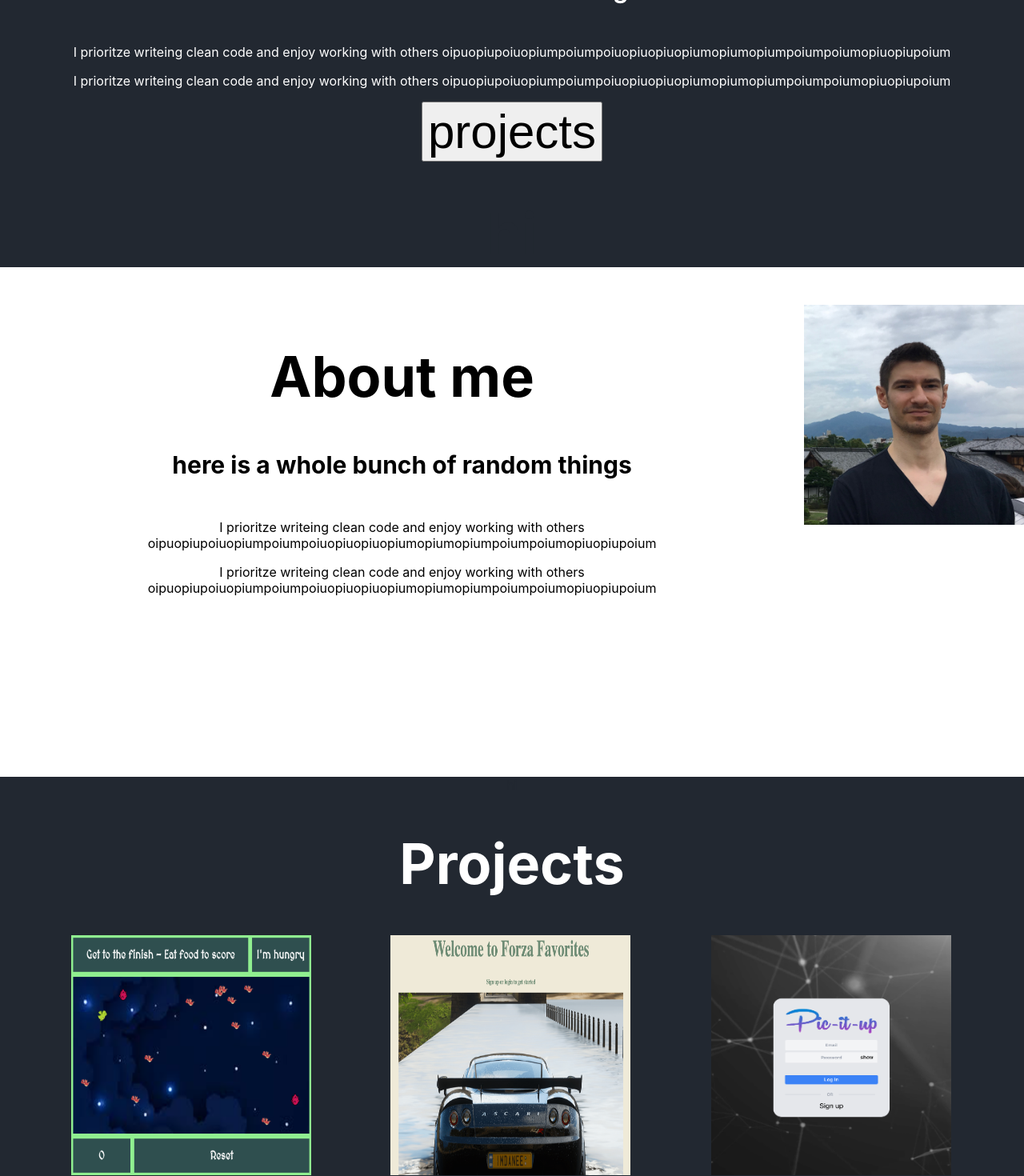
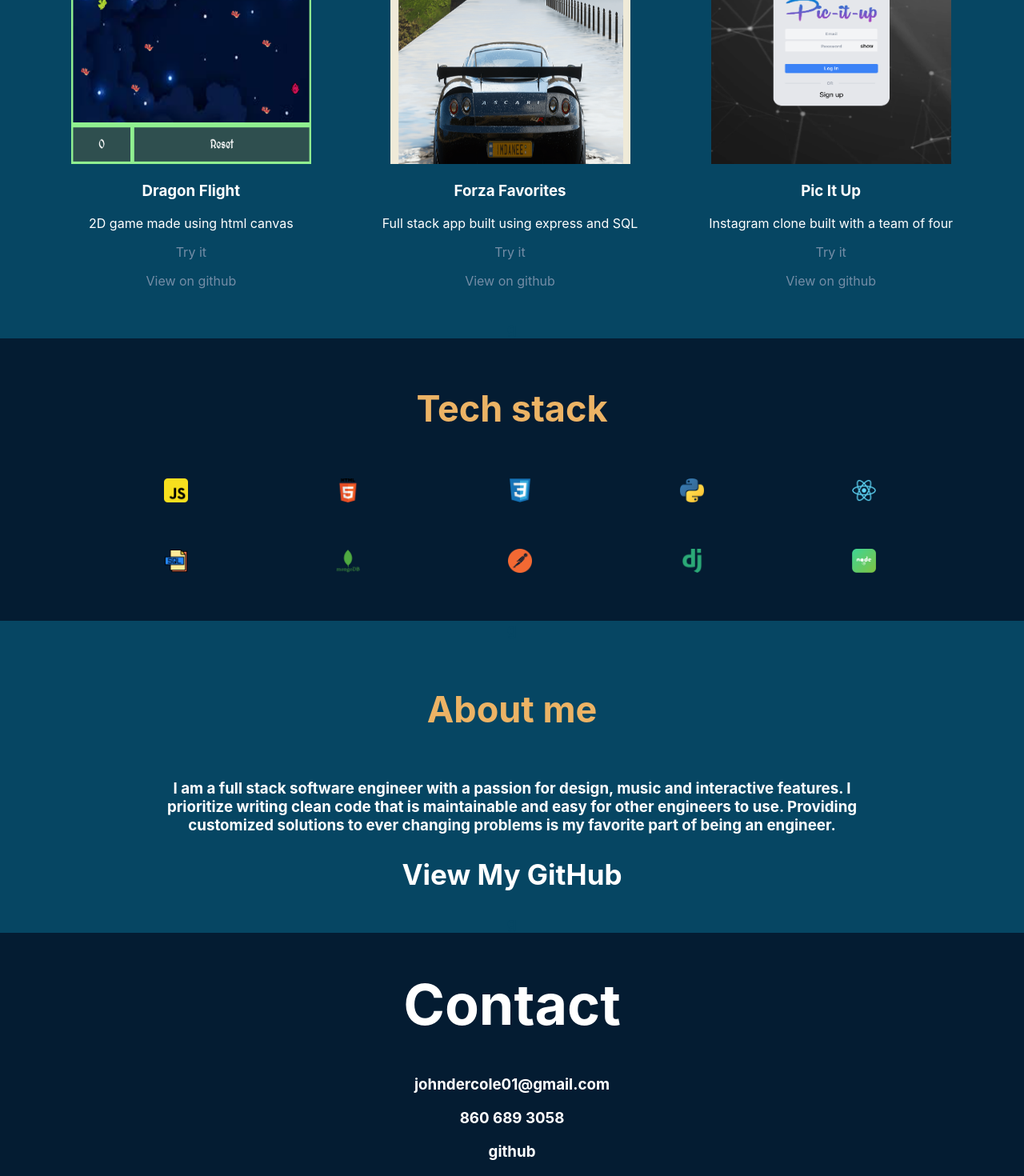
Before and after one commit to GianlorenzoDercole/portfolio, a Next.js app: page / in a window 1280 px wide. Shown: the part 640-2110 px from the top of the page at 80% size. Built offline with nearby package versions, Linux system fonts and the light colour scheme.

Commit message:
changed to orginal

```diff
--- a/pages/index.js
+++ b/pages/index.js
@@ -5,12 +5,13 @@ export default function Home() {
   return (
     <div >
       <Head>
-        <title>Create Next App</title>
+        <title>John Dercole Portfolio</title>
         <meta name="description" content="Generated by create next app" />
         <link rel="icon" href="/favicon.ico" />
       </Head>
       <main>
 
+        <div>
 
 {/* <p className={styles.extraGreen}>I am a super cool software engineer now. I make super cool sytuff with</p> */}
 <div >
@@ -29,7 +30,7 @@ export default function Home() {
             color: #748DA6
         }
         p {
-             //font-size: 30px
+            // font-size: 70px
         }
         h1 {
             font-size: 70px
@@ -49,10 +50,6 @@ export default function Home() {
         }
         h4 {
             font-size: 45px
-        }
-        h5 {
-
-            font-size:30px;
         }
         center {
             text-align: center
@@ -76,11 +73,8 @@ export default function Home() {
             color: #ECB365
         }
         .bg {
-            background-color: #222831;
-            color: #222831
-        }
-        .whiteBackground {
-            background-color: white;
+            background-color: #064663;
+            color: #064663
         }
         .margin-right {
             margin-right: 20px
@@ -102,74 +96,19 @@ export default function Home() {
       .mr {
         margin-left: 20px;
       }
-      .b{
-          font-size: 50px;
-      }
     }
 
-
-
-
     `}</style>
-
-{/* <div>
-
-
-
-
-
-
-</div> */}
+<h1 className='whiteText margin-left'>John Dercole</h1>
+<h4 className='orangeText margin-left'>Full Stack Software Engineer</h4>
+<div className='bg mt'>
 <div className='bg'>
-    <p className='bg'>hi</p>
-    <h1 className='whiteText'>Hi, Im John</h1>
-    <Image className='margin-left'
-                    src='/j.jpg'
-                    height={300}
-                    width={300}
-                />
-    <h5 className='whiteText'>a full-stack software engineer</h5>
-    <div>
-
-    <p className='whiteText'>I prioritze writeing clean code and enjoy working with others oipuopiupoiuopiumpoiumpoiuopiuopiuopiumopiumopiumpoiumpoiumopiuopiupoium</p>
-    <p className='whiteText'>I prioritze writeing clean code and enjoy working with others oipuopiupoiuopiumpoiumpoiuopiuopiuopiumopiumopiumpoiumpoiumopiuopiupoium</p>
-    <button className={styles.button}>projects</button>
-    <h1 className='bg'> hi</h1>
-    </div>
-
-
-
-
-
-
+    <h3 className='bg'>g</h3>
 </div>
-
-<div className='whiteBackground flex'>
-    <div>
-    <h1>About me</h1>
-    <h5>here is a whole bunch of random things</h5>
-    <p >I prioritze writeing clean code and enjoy working with others oipuopiupoiuopiumpoiumpoiuopiuopiuopiumopiumopiumpoiumpoiumopiuopiupoium</p>
-    <p >I prioritze writeing clean code and enjoy working with others oipuopiupoiuopiumpoiumpoiuopiuopiuopiumopiumopiumpoiumpoiumopiuopiupoium</p>
-    <h1 className></h1>
-    </div>
-    <div>
-    <Image className='margin-left'
-                    src='/j.jpg'
-                    height={300}
-                    width={300}
-                />
-    </div>
-</div>
-<div className='whiteBackground'>
-    <h1 className='whiteText'>hi</h1>
-</div>
-
-<div className='bg'>
-<p className='bg'>hi</p>
-<h1 className='whiteText'>Projects</h1>
-
-<div className='bg margin-left flex'>
-    <div className='center margin-bottom'>
+<h4 className='gold underline margin-left mt'>Check out some of my recent projects</h4>
+<div className='mt'></div>
+<div className='margin-left flex'>
+<div className='center margin-bottom'>
     <Image className='margin-left'
         src='/agame.png'
         alt='dragon flight game'
@@ -205,8 +144,114 @@ export default function Home() {
     <p><a href='https://62bf355dbab5b313b12cda05--inspiring-taiyaki-bccd73.netlify.app/' className='orangeText'>Try it</a></p>
     <a href='https://github.com/GianlorenzoDercole/instagram-clone-client' className='orangeText'>View on github</a>
 </div>
+
+</div>
+<div className='bg'>
+    <h3 className='bg'>g</h3>
 </div>
 </div>
+<div className='mt'></div>
+<h4 className='gold underline'> Tech stack</h4>
+<div className='margin-left flex-space'>
+            <Image className='margin-left'
+                    src='/javascript.png'
+                    height={30}
+                    width={30}
+                />
+                <Image className='margin-left'
+                    src='/html5.png'
+                    height={30}
+                    width={30}
+                />
+
+            <Image
+                    src='/css3.png'
+                    height={30}
+                    width={30}
+                />
+                <Image className='margin-left'
+                    src='/python.png'
+                    height={30}
+                    width={30}
+                />
+                <Image className='margin-left'
+                    src='/react.png'
+                    height={30}
+                    width={30}
+                />
+                {/* <Image className='margin-left'
+                    src='/node-js.png'
+                    height={30}
+                    width={30}
+                /> */}
+
+                </div>
+                <div className='margin-left flex-space'>
+                    <h2></h2>
+                </div>
+                <div className='margin-left flex-space'>
+                <Image className='margin-left'
+                    src='/sql-retro.png'
+                    height={30}
+                    width={30}
+                />
+                <Image className='margin-left'
+                    src='/mongodb.png'
+                    height={30}
+                    width={30}
+                />
+                <Image className='margin-left'
+                    src='/postman.png'
+                    height={30}
+                    width={30}
+                />
+                <Image className='margin-left'
+                    src='/django.png'
+                    height={30}
+                    width={30}
+                />
+                <Image className='margin-left'
+                    src='/node-js.png'
+                    height={30}
+                    width={30}
+                />
+                {/* <Image className='margin-left'
+                    src='/node-js.png'
+                    height={30}
+                    width={30}
+                /> */}
+                </div>
+    <div className='mt'></div>
+    <div className='bg'>
+    <div className='bg'>
+    <h3 className='bg'>g</h3>
+</div>
+    <h4 className='gold underline '> About me</h4>
+    <div>
+
+    <h3 className='whiteText ml mr'>I am a full stack software engineer with a passion for design, music and interactive features. I prioritize writing clean code that is maintainable and easy for other engineers to use. Providing customized solutions to ever changing problems is my favorite part of being an engineer.</h3>
+    {/* <Image className=' margin-right'
+        src='/agame.png'
+        alt='dragon flight game'
+        width={300}
+        height={300}
+    /> */}
+    </div>
+
+    <h2 className='whiteText'><a href='https://github.com/GianlorenzoDercole'> View My GitHub</a></h2>
+    <div className='bg'>
+    <h3 className='bg'>g</h3>
+</div>
+
+    </div>
+    <h1 className='whiteText'>Contact</h1>
+    <h3 className='whiteText'>johndercole01@gmail.com</h3>
+    <h3 className='whiteText'>860 689 3058</h3>
+    <h3><a className='whiteText' href='https://github.com/GianlorenzoDercole'>github</a></h3>
+    <h3><a className='whiteText' href='https://www.linkedin.com/in/john-dercole-92501223b/'>linkedin</a></h3>
+
+</div>
+
 
 
 
--- a/pages/projects.js
+++ b/pages/projects.js
@@ -158,9 +158,6 @@ export default function Home() {
 
 </div>
 
-
-
-
 {/* <img src='/killer-bunny.jpg' alt='vil'/> */}
 
 </div>
--- a/styles/Home.module.css
+++ b/styles/Home.module.css
@@ -128,8 +128,3 @@
 .bg{
   background-color: white;
 }
-
-.button {
-  font-size: 60px;
-
-}
--- a/styles/globals.css
+++ b/styles/globals.css
@@ -6,7 +6,7 @@ body {
   margin: 0;
   font-family: -apple-system, BlinkMacSystemFont, Segoe UI, Roboto, Oxygen,
     Ubuntu, Cantarell, Fira Sans, Droid Sans, Helvetica Neue, sans-serif;
-  background-color: white; text-align: center;
+  background-color: #041C32; text-align: center;
 }
 
 a {
```
